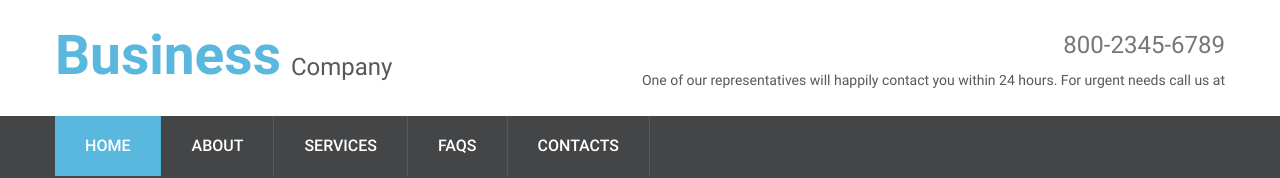
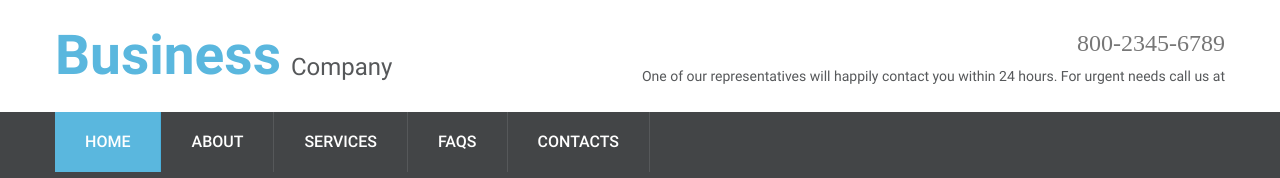
Before and after one commit to salomkins/ElGoose, an Angular app: page / in a window 1280 px wide. Shown: the top 178 px of the page. Built offline with nearby package versions, Linux system fonts and the light colour scheme; a web font is replaced by a local one.

Commit message:
Izveidoju styles/_styles.scss GLOBAL STYLES Pārnesu uz turieni <a>...stilus

```diff
--- a/src/app/components/footer/footer.component.scss
+++ b/src/app/components/footer/footer.component.scss
@@ -3,28 +3,6 @@
   color: #56585a;
   font: 400 14px/28px "Roboto", sans-serif;
   -webkit-text-size-adjust: none;
-}
-
-a {
-  font: inherit;
-  color: inherit;
-  text-decoration: none;
-  -moz-transition: 0.3s;
-  -o-transition: 0.3s;
-  -webkit-transition: 0.3s;
-  transition: 0.3s;
-}
-a:focus {
-  outline: none;
-}
-a:active {
-  background-color: transparent;
-}
-
-a[href^="tel:"],
-a[href^="callto:"] {
-  color: inherit;
-  text-decoration: none;
 }
 
 footer {
--- a/src/app/components/header/header.component.scss
+++ b/src/app/components/header/header.component.scss
@@ -3,28 +3,6 @@
   color: #56585a;
   font: 400 14px/28px "Roboto", sans-serif;
   -webkit-text-size-adjust: none;
-}
-
-a {
-  font: inherit;
-  color: inherit;
-  text-decoration: none;
-  -moz-transition: 0.3s;
-  -o-transition: 0.3s;
-  -webkit-transition: 0.3s;
-  transition: 0.3s;
-}
-a:focus {
-  outline: none;
-}
-a:active {
-  background-color: transparent;
-}
-
-a[href^="tel:"],
-a[href^="callto:"] {
-  color: inherit;
-  text-decoration: none;
 }
 
 header {
--- a/src/app/components/navbar/navbar.component.scss
+++ b/src/app/components/navbar/navbar.component.scss
@@ -3,22 +3,6 @@
   color: #56585a;
   font: 400 14px/28px "Roboto", sans-serif;
   -webkit-text-size-adjust: none;
-}
-
-a {
-  font: inherit;
-  color: inherit;
-  text-decoration: none;
-  -moz-transition: 0.3s;
-  -o-transition: 0.3s;
-  -webkit-transition: 0.3s;
-  transition: 0.3s;
-}
-a:focus {
-  outline: none;
-}
-a:active {
-  background-color: transparent;
 }
 
 .stuck_container {
--- a/src/styles.scss
+++ b/src/styles.scss
@@ -5,3 +5,4 @@ $fa-font-path: "assets/font-awesome-4.7.0/fonts";
 @import "assets/font-roboto/roboto.css";
 
 @import "grid/grid";
+@import "styles/styles";
--- /dev/null
+++ b/src/styles/_styles.scss
@@ -0,0 +1,24 @@
+/*==========================================================
+                        GLOGAL STYLES
+==========================================================*/
+a {
+  font: inherit;
+  color: inherit;
+  text-decoration: none;
+  -moz-transition: 0.3s;
+  -o-transition: 0.3s;
+  -webkit-transition: 0.3s;
+  transition: 0.3s;
+}
+a:focus {
+  outline: none;
+}
+a:active {
+  background-color: transparent;
+}
+
+a[href^="tel:"],
+a[href^="callto:"] {
+  color: inherit;
+  text-decoration: none;
+}
```
